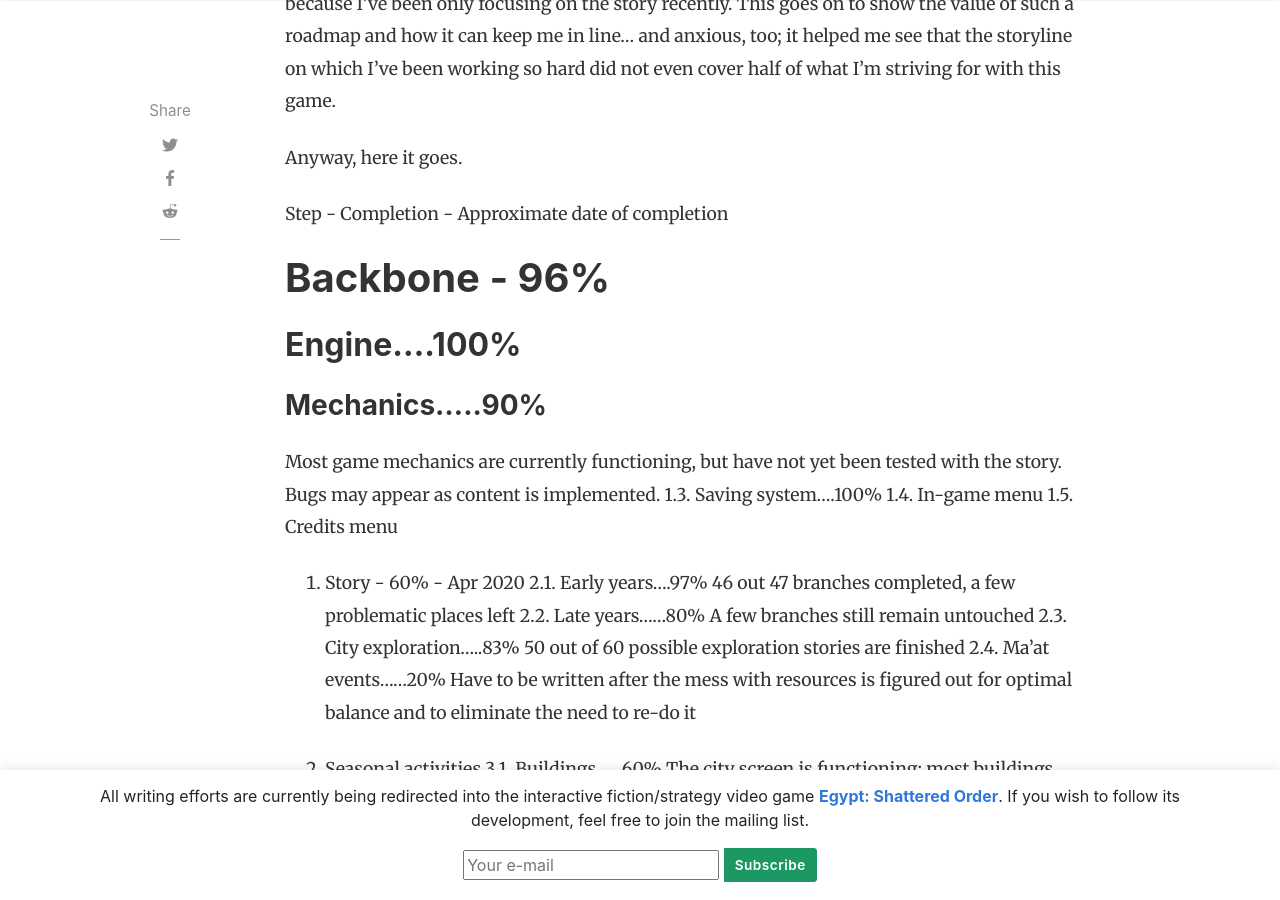
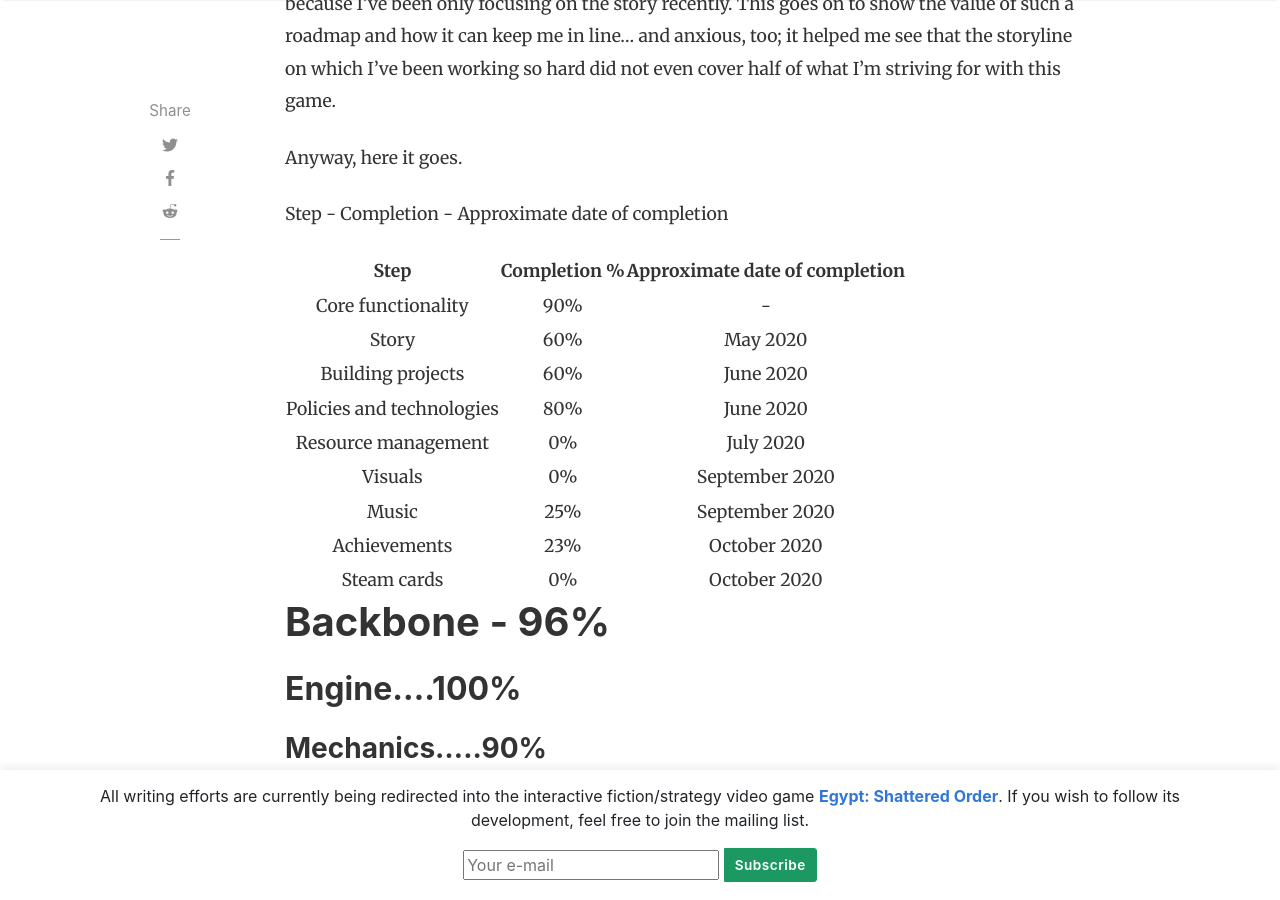
Before and after one commit to OrsonDWitt/OrsonDWitt.github.io, a Jekyll site: the page built from _posts/2020-03-04-quick-start-guide.md, in a window 1280 px wide and 900 px high, scrolled down 858 px. Built offline with Jekyll 4.4.1, drawn with Linux system fonts in a browser that asks for light colours; nearby versions of some CDN libraries; comment, search, counter and statistics services are not loaded.

Commit message:
Update 2020-03-04-quick-start-guide.md

```diff
--- a/_posts/2020-03-04-quick-start-guide.md
+++ b/_posts/2020-03-04-quick-start-guide.md
@@ -15,6 +15,18 @@ I thought that a development roadmap is a great way to create a framework for mo
 Anyway, here it goes.
 
 Step - Completion - Approximate date of completion
+
+|            Step           | Completion % | Approximate date of completion |
+|:-------------------------:|:------------:|:------------------------------:|
+|     Core functionality    |      90%     |                -               |
+|           Story           |      60%     |            May 2020            |
+|     Building projects     |      60%     |            June 2020           |
+| Policies and technologies |      80%     |            June 2020           |
+|    Resource management    |      0%      |            July 2020           |
+|          Visuals          |      0%      |         September 2020         |
+|           Music           |      25%     |         September 2020         |
+|        Achievements       |      23%     |          October 2020          |
+|        Steam cards        |      0%      |          October 2020          |
 
 # Backbone - 96%
 ## Engine....100%
```
